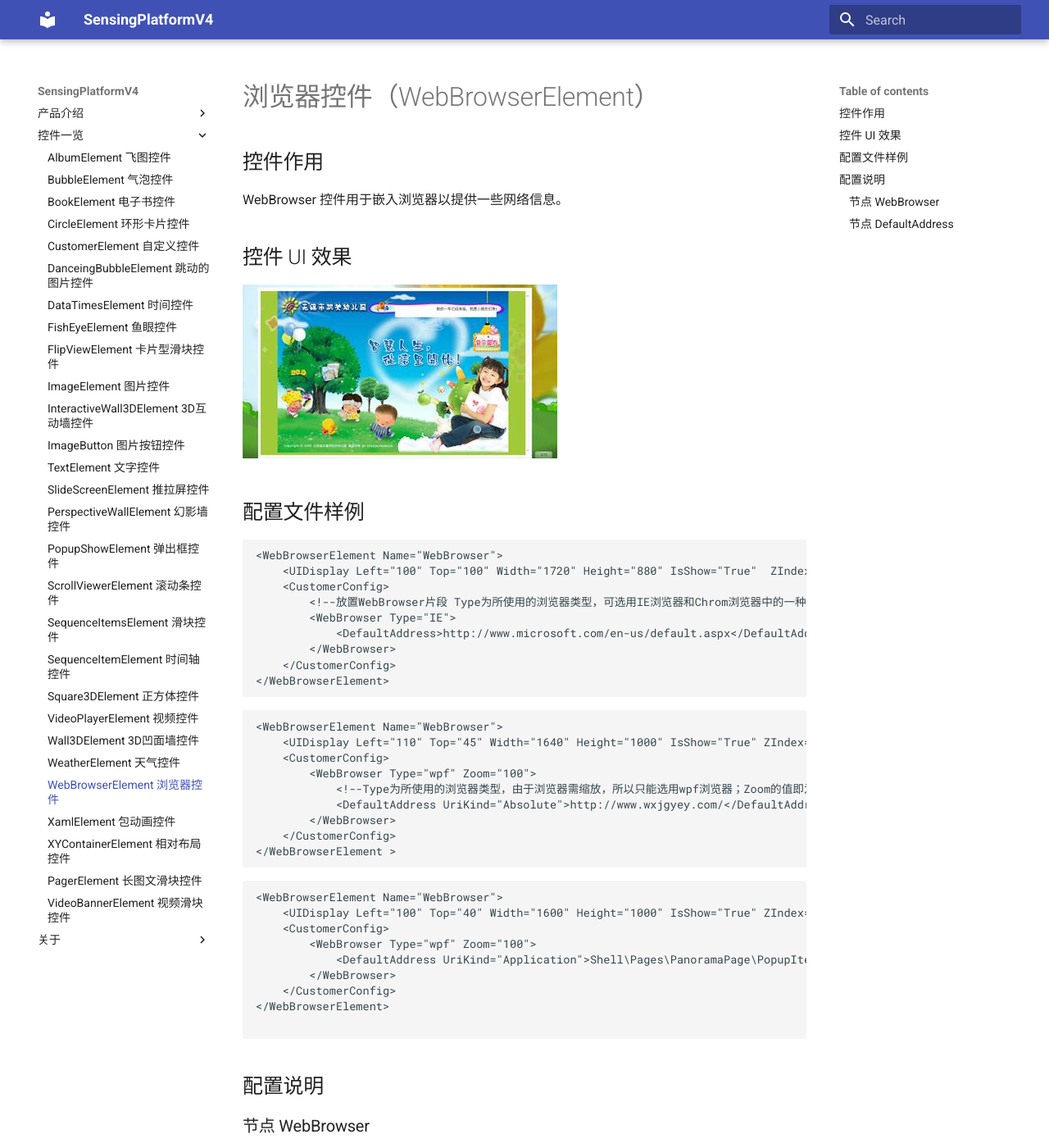
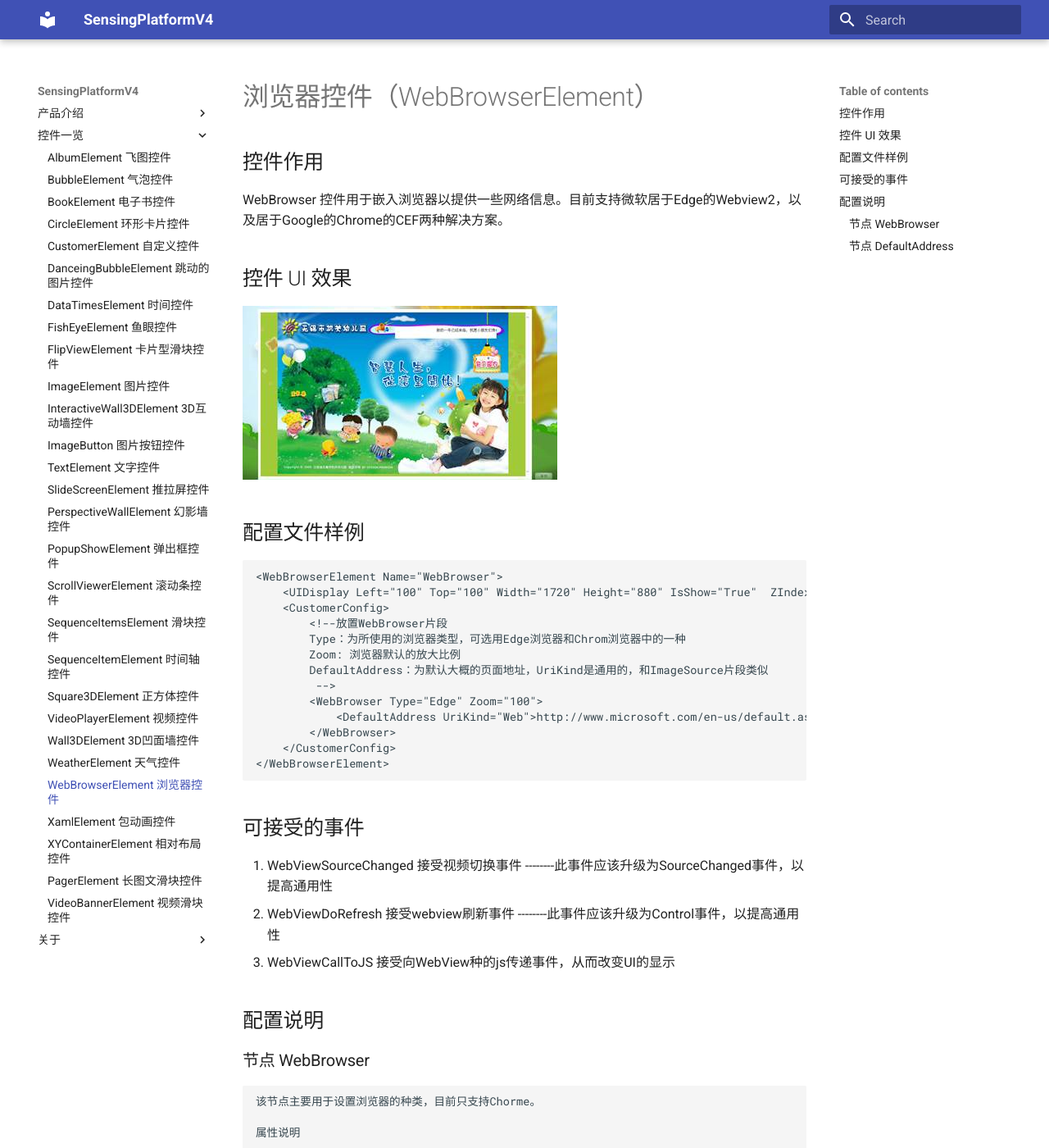
Before and after one commit to troncell/SensingPlatformDocs, an MkDocs documentation site: the page built from docs/控件一览/WebBrowserElement.md, in a window 1280 px wide and 1400 px high. Shown: the whole window at 82% size. Built offline with MkDocs 1.6.1 and Material for MkDocs 9.7.7, drawn with Linux system fonts in a browser that asks for light colours.

Commit message:
Update WebBrowserElement.md

````diff
--- a/docs/控件一览/WebBrowserElement.md
+++ b/docs/控件一览/WebBrowserElement.md
@@ -2,7 +2,7 @@
 
 ## 控件作用
 
-WebBrowser 控件用于嵌入浏览器以提供一些网络信息。
+WebBrowser 控件用于嵌入浏览器以提供一些网络信息。目前支持微软居于Edge的Webview2，以及居于Google的Chrome的CEF两种解决方案。
 
 ## 控件 UI 效果
 
@@ -14,37 +14,25 @@ WebBrowser 控件用于嵌入浏览器以提供一些网络信息。
 <WebBrowserElement Name="WebBrowser">
     <UIDisplay Left="100" Top="100" Width="1720" Height="880" IsShow="True"  ZIndex="1" UsePercent="False" Opacity="1"/>
     <CustomerConfig>
-        <!--放置WebBrowser片段 Type为所使用的浏览器类型，可选用IE浏览器和Chrom浏览器中的一种，DefaultAddress中放置的是目标地址-->
-        <WebBrowser Type="IE">
-            <DefaultAddress>http://www.microsoft.com/en-us/default.aspx</DefaultAddress>
+        <!--放置WebBrowser片段
+        Type：为所使用的浏览器类型，可选用Edge浏览器和Chrom浏览器中的一种
+        Zoom: 浏览器默认的放大比例
+        DefaultAddress：为默认大概的页面地址，UriKind是通用的，和ImageSource片段类似
+         -->
+        <WebBrowser Type="Edge" Zoom="100">
+            <DefaultAddress UriKind="Web">http://www.microsoft.com/en-us/default.aspx</DefaultAddress>
         </WebBrowser>
     </CustomerConfig>
 </WebBrowserElement>
 ```
 
-```
-<WebBrowserElement Name="WebBrowser">
-    <UIDisplay Left="110" Top="45" Width="1640" Height="1000" IsShow="True" ZIndex="1" UsePercent="False" Opacity="1" />
-    <CustomerConfig>
-        <WebBrowser Type="wpf" Zoom="100">
-            <!--Type为所使用的浏览器类型，由于浏览器需缩放，所以只能选用wpf浏览器；Zoom的值即为可缩放的倍数，若Zoom=200，则显示出的Web页为真正的Web页的2倍；DefaultAddress中放置的是目标地址，如果直接嵌入网页一般UriKind="Absolute"-->
-            <DefaultAddress UriKind="Absolute">http://www.wxjgyey.com/</DefaultAddress>
-        </WebBrowser>
-    </CustomerConfig>
-</WebBrowserElement >
-```
+## 可接受的事件
 
-```
-<WebBrowserElement Name="WebBrowser">
-    <UIDisplay Left="100" Top="40" Width="1600" Height="1000" IsShow="True" ZIndex="1" UsePercent="False" Opacity="1" />
-    <CustomerConfig>
-        <WebBrowser Type="wpf" Zoom="100">
-            <DefaultAddress UriKind="Application">Shell\Pages\PanoramaPage\PopupItems\001\Flash1\1.html</DefaultAddress>
-        </WebBrowser>
-    </CustomerConfig>
-</WebBrowserElement>
+1. WebViewSourceChanged 接受视频切换事件      --------此事件应该升级为SourceChanged事件，以提高通用性
+2. WebViewDoRefresh 接受webview刷新事件       --------此事件应该升级为Control事件，以提高通用性
+3. WebViewCallToJS 接受向WebView种的js传递事件，从而改变UI的显示
 
-```
+
 
 ## 配置说明
 
````
